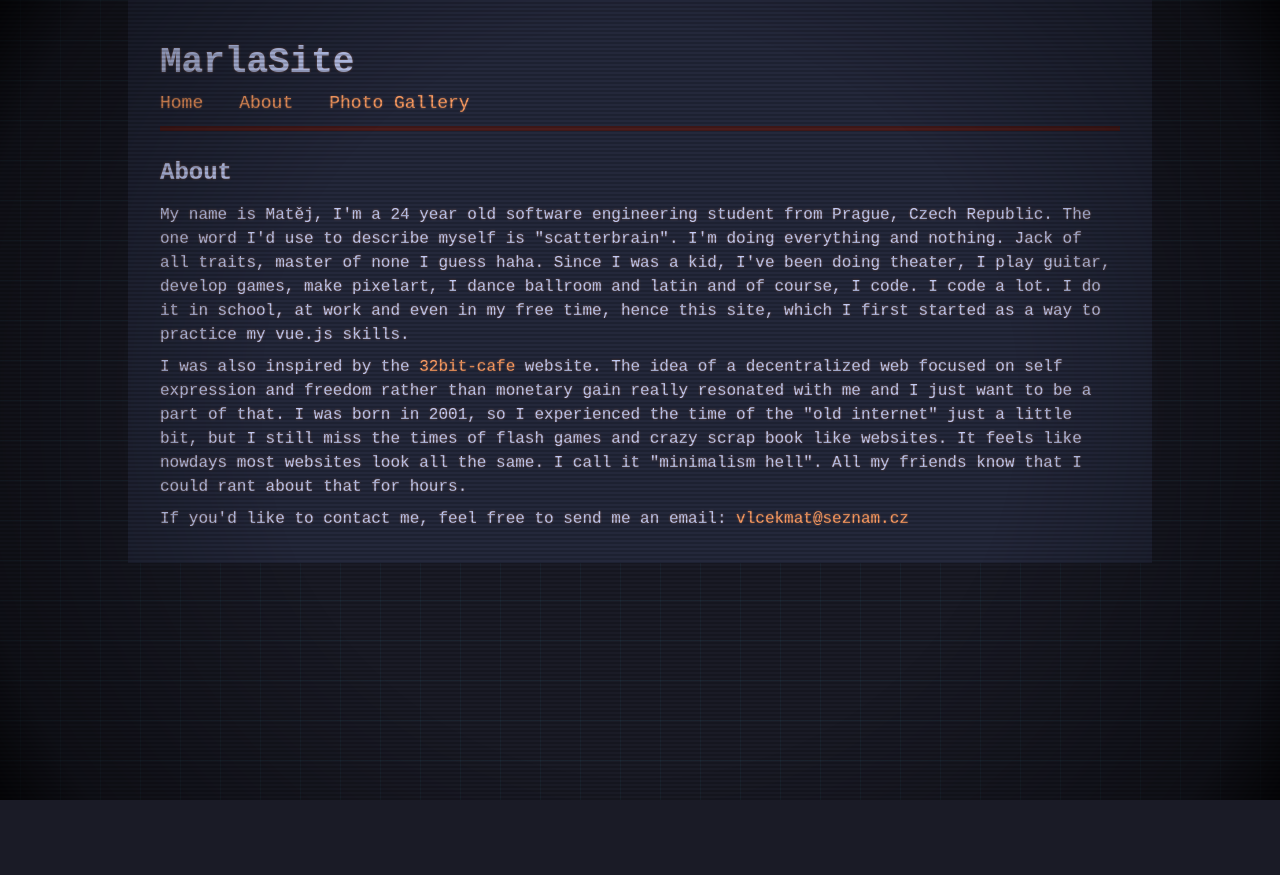
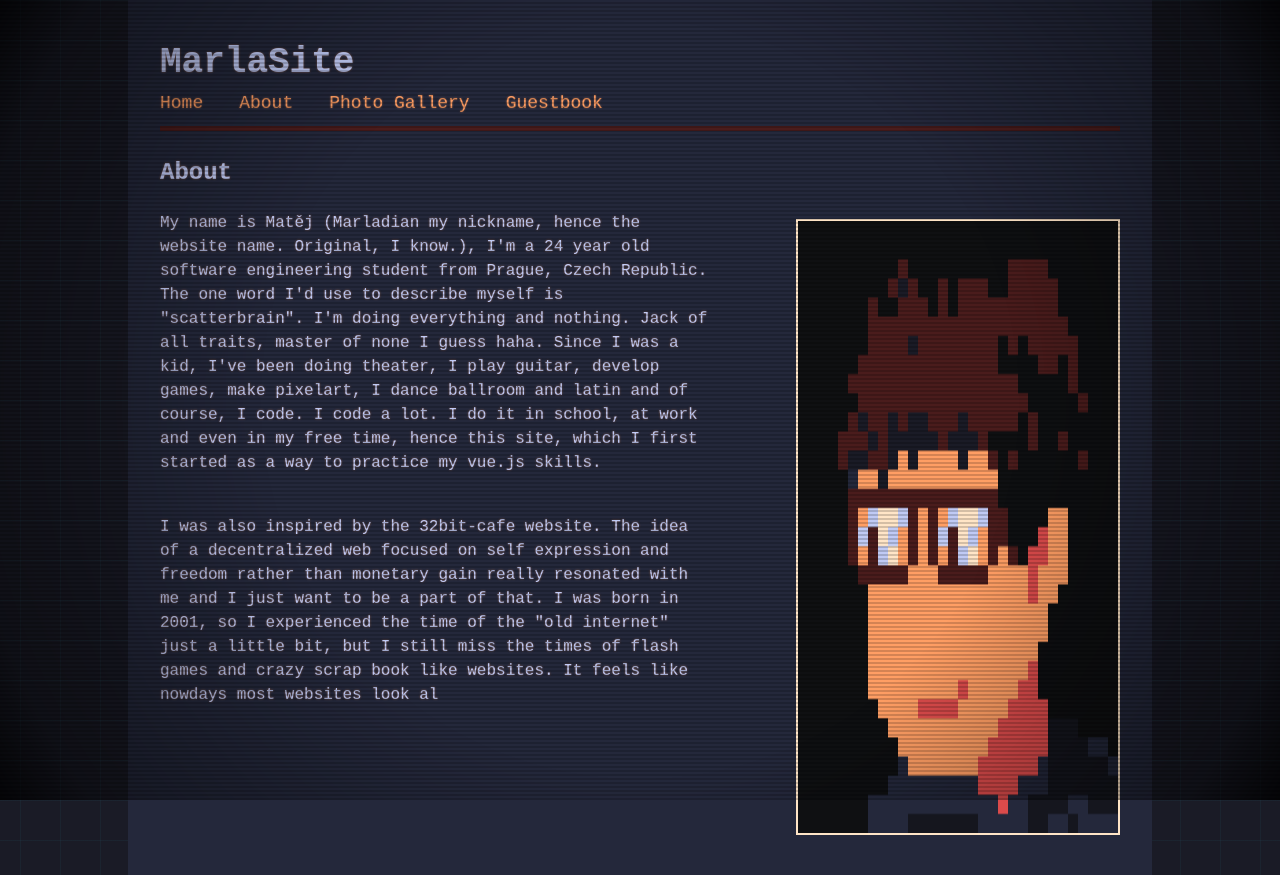
Before and after one commit to vlcekmat/PersonalWebsite, a Vue app: page /about in a window 1280 px wide. Before the commit the page ends 800 px from the top, so only its background shows below. Built offline with nearby package versions, Linux system fonts and the light colour scheme; a web font is replaced by a local one.

Commit message:
first release

```diff
--- a/package.json
+++ b/package.json
@@ -15,7 +15,9 @@
     "format": "prettier --write --experimental-cli src/"
   },
   "dependencies": {
+    "@supabase/supabase-js": "^2.97.0",
     "pinia": "^3.0.4",
+    "supabase": "^2.76.15",
     "vue": "^3.5.28",
     "vue-router": "^5.0.2"
   },
--- a/public/updates.json
+++ b/public/updates.json
@@ -2,13 +2,13 @@
   {
     "id": 2,
     "title": "Second update",
-    "date": "24/2/2026",
+    "date": "2/24/2026",
     "text": "I just added another update to see what multiple updates look like in this section."
   },
   {
     "id": 1,
     "title": "First ever update",
-    "date": "24/2/2026",
-    "text": "My first ever update was published! The date is in the European format, since I am a European. Just wanted to make that clear :-D. Oh and it's my name day today btw!"
+    "date": "2/24/2026",
+    "text": "My first ever update was published! Oh and it's my name day today btw!"
   }
 ]
--- a/src/App.vue
+++ b/src/App.vue
@@ -4,7 +4,17 @@ import RetroOverlay from "./components/RetroOverlay.vue";
 const typeSpeed = 5;
 
 async function typeAllParagraphs() {
-  const paragraphs: HTMLAllCollectionOf<Element> =
+  // find all elements marked "links-to-fix"
+  const paragraphsWithLinks: any = document.getElementsByClassName("links-to-fix");
+
+  const innerHtmlMap: Map<HTMLElement, string> = new Map();
+
+  for (const p of paragraphsWithLinks) {
+    innerHtmlMap.set(p, p.innerHTML);
+    p.innerHTML = p.innerText;
+  }
+
+  const paragraphs: any =
     document.getElementsByClassName("typed");
 
   for (const p of paragraphs) {
@@ -22,11 +32,14 @@ async function typeAllParagraphs() {
       await new Promise((res) => setTimeout(res, typeSpeed));
     }
 
-    p.classList.remove("typing"); // Odstraní kurzor po dopsání
+    p.classList.remove("typing");
+  }
+
+  // restore the innerHTML of the paragraphs with links
+  for (const [p, html] of innerHtmlMap.entries()) {
+    p.innerHTML = html;
   }
 }
-
-// Spustit po načtení stránky
 window.onload = typeAllParagraphs;
 </script>
 
@@ -39,6 +52,7 @@ window.onload = typeAllParagraphs;
         <RouterLink to="/">Home</RouterLink>
         <RouterLink to="/about">About</RouterLink>
         <RouterLink to="/gallery">Photo Gallery</RouterLink>
+        <RouterLink to="/guestbook">Guestbook</RouterLink>
       </nav>
     </div>
 
--- a/src/assets/styles/main.css
+++ b/src/assets/styles/main.css
@@ -66,23 +66,18 @@ svg {
 }
 
 :root {
-  /* POZADÍ: Zůstáváme u "Storm Blue" - je to skvělý kontrast k oranžové */
   --darkest: #1a1b26;
-  --darkGrey: #24283b; /* Světlejší pozadí pro karty */
+  --darkGrey: #24283b;
 
-  /* TEXT: Jemná bílá, aby nerušila barvy */
   --white: #c0caf5;
   --black: #15161e;
 
-  /* AKCENTY: Tady přichází OHEŇ */
-  --accent: #ff9e64; /* "Safety Orange" - hlavní barva pro odkazy a rámečky */
-  --accentHover: #db4b4b; /* "Brick Red" - pro hover stavy */
+  --accent: #ff9e64;
+  --accentHover: #db4b4b;
 
-  /* DEKORACE */
-  --dark: #4a1c1c; /* Tmavě rudá pro hluboké stíny */
-  --light: #ffe5c7; /* Neonová červeno-růžová (Laser Red) */
+  --dark: #4a1c1c;
+  --light: #ffe5c7;
 
-  /* ZÁŘE: Oranžová záře jako stará elektronka */
   --glow-color: rgba(255, 158, 100, 0.5);
 
   background-color: var(--darkest);
@@ -96,12 +91,11 @@ body {
 
   background-color: var(--darkest);
 
-  /* Cyberpunk mřížka */
   background-image:
     linear-gradient(rgba(42, 195, 222, 0.05) 1px, transparent 1px),
     linear-gradient(90deg, rgba(42, 195, 222, 0.05) 1px, transparent 1px);
 
-  background-size: 40px 40px; /* Velikost čtverečků */
+  background-size: 40px 40px;
   background-position: center top;
 }
 
@@ -141,7 +135,7 @@ a:hover {
 }
 
 .personalPhoto {
-  max-width: 40em;
+  max-height: 20vw;
 }
 
 .photoGallery {
@@ -153,6 +147,7 @@ a:hover {
   grid-row-gap: 1em;
   margin-top: 2em;
   padding-top: 1em;
+  justify-content: space-between;
 }
 
 .grid-photo {
@@ -161,7 +156,7 @@ a:hover {
 }
 
 .galleryPhoto {
-  max-width: 23.2em;
+  max-height: 27vw;
   object-fit: cover;
   display: block;
 }
@@ -173,7 +168,6 @@ a:hover {
   transition: all 0.25s ease-out;
   position: relative;
   z-index: 1;
-  margin-top: 1em;
   margin-bottom: 1em;
 }
 
--- /dev/null
+++ b/src/components/GuestbookMessage.vue
@@ -0,0 +1,24 @@
+<script setup lang="ts">
+const props = defineProps(['name', 'datetime', 'text']);
+</script>
+
+<template>
+  <div class="guest-book-message-card">
+    <h6>{{ props.name }}</h6>
+    <span class="datetime">{{ props.datetime }}</span>
+    <p>{{props.text}}</p>
+  </div>
+
+</template>
+
+<style scoped>
+.guest-book-message-card {
+  padding: 1em 1em 1em 0em;
+
+  box-shadow: var(--dark) 0.3em 0.3em;
+
+  margin-bottom: 1em;
+}
+
+
+</style>
--- /dev/null
+++ b/src/model/GuestbookMessage.ts
@@ -0,0 +1,6 @@
+export interface GuestbookMessage {
+  id: number;
+  name: string;
+  message: string;
+  timestamp: string; // ISO format
+}
--- a/src/router/index.ts
+++ b/src/router/index.ts
@@ -2,6 +2,7 @@ import Gallery from "@/views/Gallery.vue";
 import Home from "@/views/Home.vue";
 import AboutView from "@/views/AboutView.vue";
 import { createRouter, createWebHistory } from "vue-router";
+import GuestbookView from '@/views/GuestbookView.vue'
 
 const router = createRouter({
   history: createWebHistory(import.meta.env.BASE_URL),
@@ -9,6 +10,7 @@ const router = createRouter({
     { path: "/", component: Home },
     { path: "/gallery", component: Gallery },
     { path: "/about", component: AboutView },
+    { path: "/guestbook", component: GuestbookView }
   ],
 });
 
--- a/src/views/AboutView.vue
+++ b/src/views/AboutView.vue
@@ -1,7 +1,12 @@
+<script setup lang="ts">
+</script>
 <template>
   <h2>About</h2>
-  <p>
-    My name is Matěj, I'm a 24 year old software engineering student from
+
+  <div class="my-flex">
+    <div>
+      <p class="typed links-to-fix">
+        My name is Matěj (Marladian my nickname, hence the website name. Original, I know.), I'm a 24 year old software engineering student from
         Prague, Czech Republic. The one word I'd use to describe myself is
         "scatterbrain". I'm doing everything and nothing. Jack of all traits, master
         of none I guess haha. Since I was a kid, I've been doing theater, I play
@@ -11,7 +16,9 @@
         skills.
       </p>
 
-  <p>
+      <br>
+
+      <p class="typed links-to-fix">
         I was also inspired by the
         <a href="https://32bit.cafe/">32bit-cafe</a> website. The idea of a
         decentralized web focused on self expression and freedom rather than
@@ -23,8 +30,42 @@
         hours.
       </p>
 
-  <p>
-    If you'd like to contact me, feel free to send me an email:
-    <a href="mailto:vlcekmat@seznam.cz">vlcekmat@seznam.cz</a>
+      <br>
+
+      <p class="typed links-to-fix">
+        Also if you'd like to exchange website links or just send me a message, feel free to send me an email:
+        <a href="mailto:vlcekmat@seznam.cz">vlcekmat@seznam.cz</a> or you can leave a message in the <a href="/guestbook">guestbook</a>!
       </p>
+    </div>
+
+    <img class="profile" src="/profile.png"  alt="Profile picture of a pixelart version of me"/>
+  </div>
+
+
+
 </template>
+
+<style scoped>
+.my-flex {
+  display: flex;
+  flex-direction: row;
+  gap: 5em;
+  justify-content: space-between;
+}
+
+.profile {
+  border: 2px solid var(--light);
+
+  transition: all 0.25s ease-out;
+  position: relative;
+  z-index: 1;
+  margin-top: 1em;
+  margin-bottom: 1em;
+}
+
+.profile:hover {
+  transform: scale(1.05);
+  box-shadow: 0px 0px 10px var(--light);
+}
+
+</style>
--- a/src/views/Gallery.vue
+++ b/src/views/Gallery.vue
@@ -25,11 +25,13 @@ onMounted(async () => {
     fleeting moment and freeze it in time. See? That's me when I was about 13
     already holding a camera in my hand!
   </p>
+  <br>
   <img
     class="personalPhoto"
     src="../assets/images/newYorkPhoto.png"
     alt="13 year old me holding a camera"
   />
+  <br>
 
   <p>
     Below you will find some of my photographs taken from around the world. I
--- /dev/null
+++ b/src/views/GuestbookView.vue
@@ -0,0 +1,145 @@
+<script setup lang="ts">
+import { onMounted, ref } from 'vue'
+import GuestbookMessage from '@/components/GuestbookMessage.vue'
+import { createClient } from '@supabase/supabase-js'
+
+const enteredName = ref("Anonymous");
+const enteredMessage = ref("");
+
+const fetchedMessages = ref<GuestbookMessage[]>([]);
+
+const BE_URL = "https://uadnilrvvoketmvhvusn.supabase.co";
+const API_KEY = "sb_publishable_5Jij7ztFwHu2TQQqEQ6RhA_pBn0i1US"
+const supabase = createClient(BE_URL, API_KEY)
+
+const sendMessage = async () => {
+  try {
+    const { data, error } = await supabase
+      .from('guestbook')
+      .insert([
+        {
+          name: enteredName.value,
+          message: enteredMessage.value
+        },
+      ])
+      .select();
+
+    if (error) throw error;
+
+    if (data && data.length > 0) {
+      const newMessage = data[0];
+
+      fetchedMessages.value.unshift({
+        id: newMessage.id,
+        name: newMessage.name,
+        timestamp: new Date(newMessage.created_at).toLocaleString(),
+        text: newMessage.message
+      });
+
+      enteredMessage.value = "";
+    }
+
+  } catch (error) {
+    console.error("Error sending message:", error);
+    alert("Failed to send message.");
+  }
+};
+
+onMounted(async () => {
+  try {
+    let { data, error } = await supabase
+      .from('guestbook')
+      .select('*')
+
+    if (error) {
+      throw error;
+    }
+
+    data.forEach((message) => {
+      fetchedMessages.value.push({
+        id: message.id,
+        name: message.name,
+        timestamp: new Date(message.created_at).toLocaleString(),
+        text: message.message
+      });
+    });
+
+  } catch (error) {
+    console.error("Error while loading the guestbook messages:", error);
+  }
+});
+</script>
+
+<template>
+  <h2>Guestbook</h2>
+  <p>
+    Here you can find my guestbook! If you have any thoughts, a message or anything, feel free to leave it here!
+  </p>
+
+  <p>
+    To leave a message, simply fill the form below and hit submit!
+  </p>
+
+  <div class="my-flex">
+    <form class="guestbook-form" @submit.prevent="sendMessage">
+      <h5>Leave a message</h5>
+      <label for="name">Name:</label>
+      <input type="text" id="name" name="name" v-model="enteredName" />
+
+      <label for="message">Message:</label>
+      <textarea id="message" name="message" rows="4" v-model="enteredMessage" required></textarea>
+
+      <button type="submit">Submit</button>
+    </form>
+
+    <div class="messages-container">
+      <h5>Left messages</h5>
+      <GuestbookMessage v-for="mes in fetchedMessages" :key="mes.id" :name="mes.name" :datetime="mes.timestamp" :text="mes.text" />
+    </div>
+  </div>
+
+</template>
+
+<style scoped>
+.my-flex {
+  display: flex;
+  justify-content: left;
+  gap: 10em;
+  margin-top: 3em;
+}
+
+.guestbook-form {
+  display: flex;
+  flex-direction: column;
+  max-width: 400px;
+}
+
+.guestbook-form label {
+  margin-top: 1em;
+  margin-bottom: 0.5em;
+}
+
+.guestbook-form input,
+.guestbook-form textarea {
+  padding: 0.5em;
+  font-size: 1em;
+  border: 1px solid var(--light);
+  background-color: var(--white);
+  color: var(--black);
+  font-weight: bold;
+}
+
+.guestbook-form button {
+  background-color: var(--dark);
+  color: var(--light);
+  margin-top: 1em;
+  padding: 0.5em;
+  font-size: 1.2em;
+  cursor: pointer;
+}
+
+.messages-container {
+  width: 50vw;
+}
+
+</style>
--- a/src/views/Home.vue
+++ b/src/views/Home.vue
@@ -15,15 +15,17 @@ import UpdatesSection from "@/components/UpdatesSection.vue";
         work in progress, but I'm quite determined to make this place much
         cooler!
       </p>
+      <br>
       <p class="typed">
         I made this page to share my interests - photographs, coding projects
         and other in a more authentic way than is possible on regular social
         media. It is also supposed to be an experimental site of sort, so expect
         a lot of random games, activities and hidden easter eggs around!
       </p>
-      <p class="typed">
+      <br>
+      <p class="typed links-to-fix">
         Since you read this all the way to here, why don't you sign my
-        guestbook?
+        <a href="guestbook">guestbook</a>?
       </p>
     </div>
 
@@ -31,6 +33,7 @@ import UpdatesSection from "@/components/UpdatesSection.vue";
       <UpdatesSection />
     </div>
   </div>
+
 </template>
 
 <style scoped>
```
Also changed, not shown: public/profile.png (added). Lines whose indentation alone changed are shown as unchanged.
